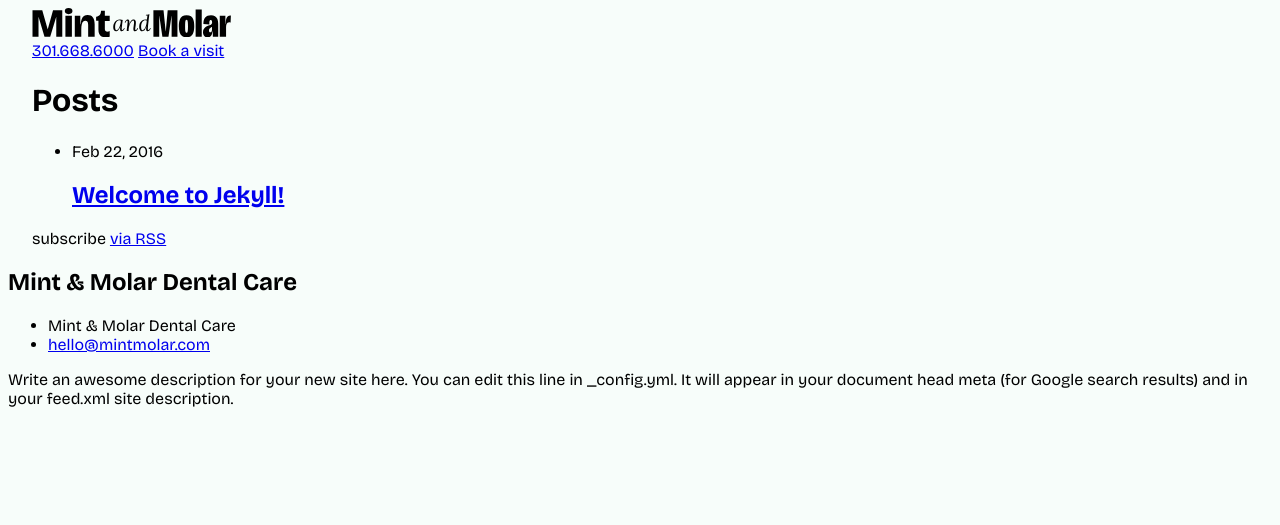
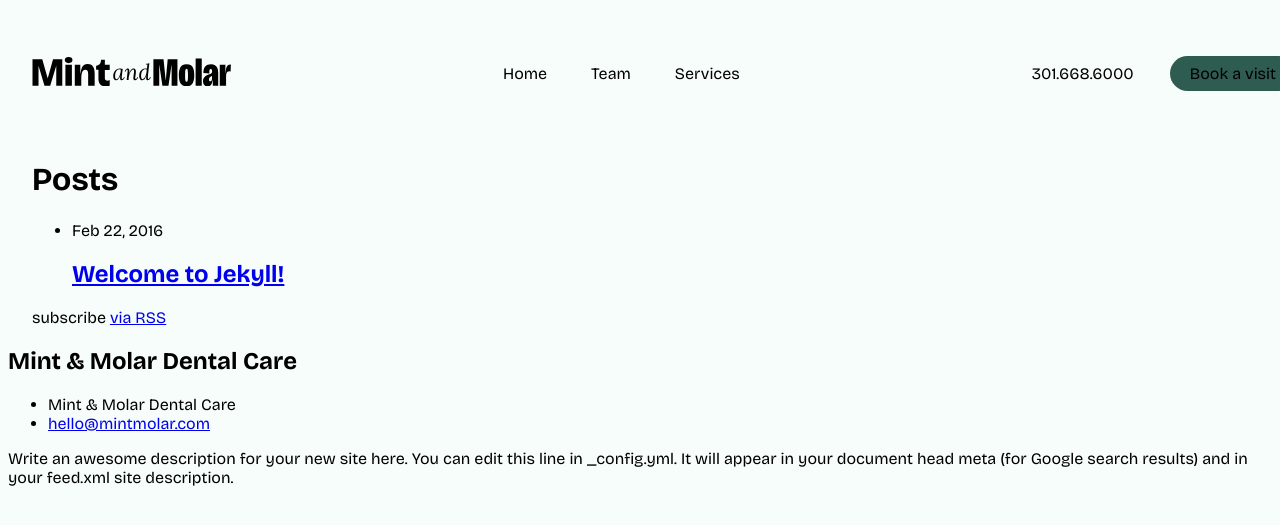
Before and after one commit to naher94/mintmolar.com, a Jekyll site: the page built from index.html, in a window 1280 px wide. Shown: the top 525 px of the page. Built offline with Jekyll 4.4.1, drawn with Linux system fonts in a browser that asks for light colours.

Commit message:
Header Updates

```diff
--- a/_includes/header.html
+++ b/_includes/header.html
@@ -6,11 +6,9 @@
     </a>
 
     <nav class="site-header__nav">
-      {% for my_page in site.pages %}
-        {% if my_page.title %}
-          <a class="site-header__nav-link{% if page.url == my_page.url %} site-header__nav-link--active{% endif %}" href="{{ my_page.url | prepend: site.baseurl }}">{{ my_page.title }}</a>
-        {% endif %}
-      {% endfor %}
+      <a class="site-header__nav-link" href="{{ site.baseurl }}/">Home</a>
+      <a class="site-header__nav-link" href="{{ site.baseurl }}/team">Team</a>
+      <a class="site-header__nav-link" href="{{ site.baseurl }}/services">Services</a>
     </nav>
 
     <div class="site-header__actions">
--- a/_sass/_mint.scss
+++ b/_sass/_mint.scss
@@ -10,3 +10,57 @@ body {
     @include scaffold.container();
   }
 }
+header{
+  padding-block: 3em;
+  .site-header {
+    &__inner {
+      @include scaffold.flex($gap: 0);
+      align-items: center;
+      justify-content: space-between;
+    }
+
+    &__nav {
+      @include scaffold.flex($gap: 0.25rem);
+      align-items: center;
+    }
+
+    &__nav-link {
+      text-decoration: none;
+      color: var(--color-black);
+      // padding: 0.375rem 0.875rem;
+            padding: 0.5rem 1.25rem;
+
+      border-radius: var(--number-round);
+      &:hover{
+        background-color: rgba(#000000, 0.1);
+      }
+    }
+
+    &__actions {
+      @include scaffold.flex($gap: 1rem);
+      align-items: center;
+    }
+
+    &__phone {
+      text-decoration: none;
+      color: var(--color-black);
+      // padding: 0.375rem 0.875rem;
+            padding: 0.5rem 1.25rem;
+
+      border-radius: var(--number-round);
+      &:hover{
+        background-color: rgba(#000000, 0.1);
+      }
+    }
+
+    &__cta {
+      text-decoration: none;
+      color: var(--color-white);
+      background: var(--color-mint-dark);
+      padding: 0.5rem 1.25rem;
+      // padding: 0.375rem 0.875rem;
+
+      border-radius: var(--number-round);
+    }
+  }
+}
--- a/_sass/_variables.scss
+++ b/_sass/_variables.scss
@@ -36,4 +36,8 @@
   --color-mint-dark: #2E5C50;
   --color-mint-extra-dark: #10342A;
 
+// Numbers
+
+  --number-round: 1000px;
+
 }
```
